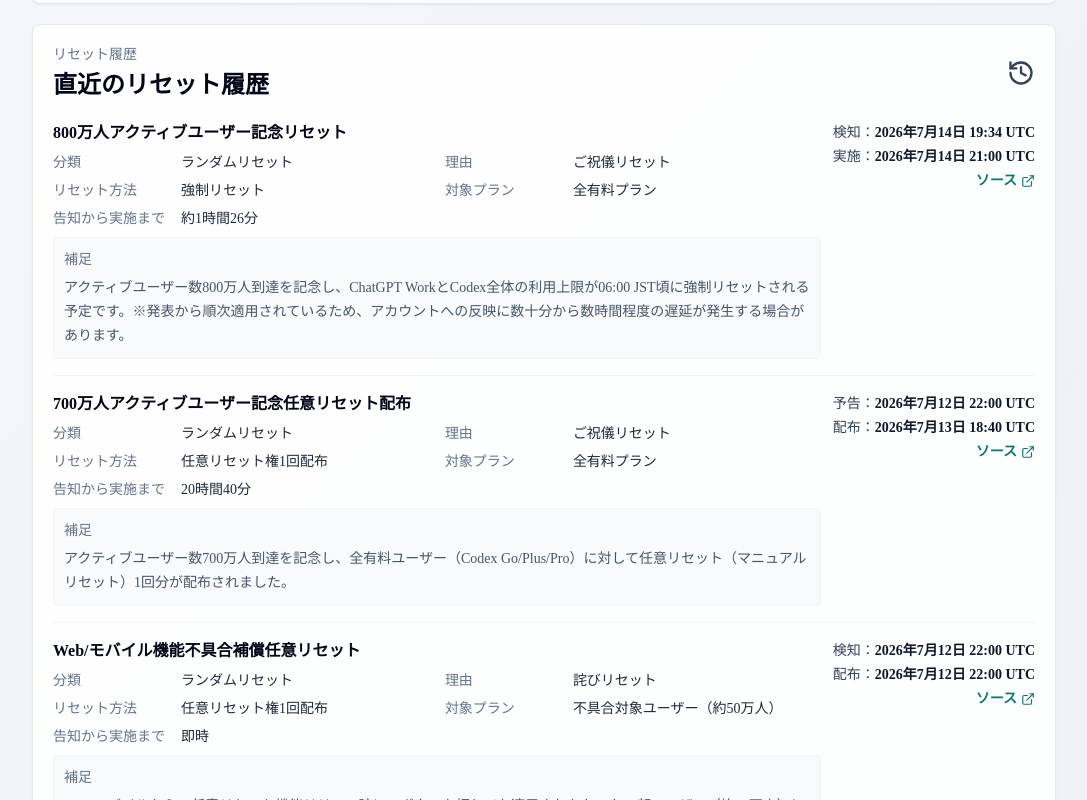
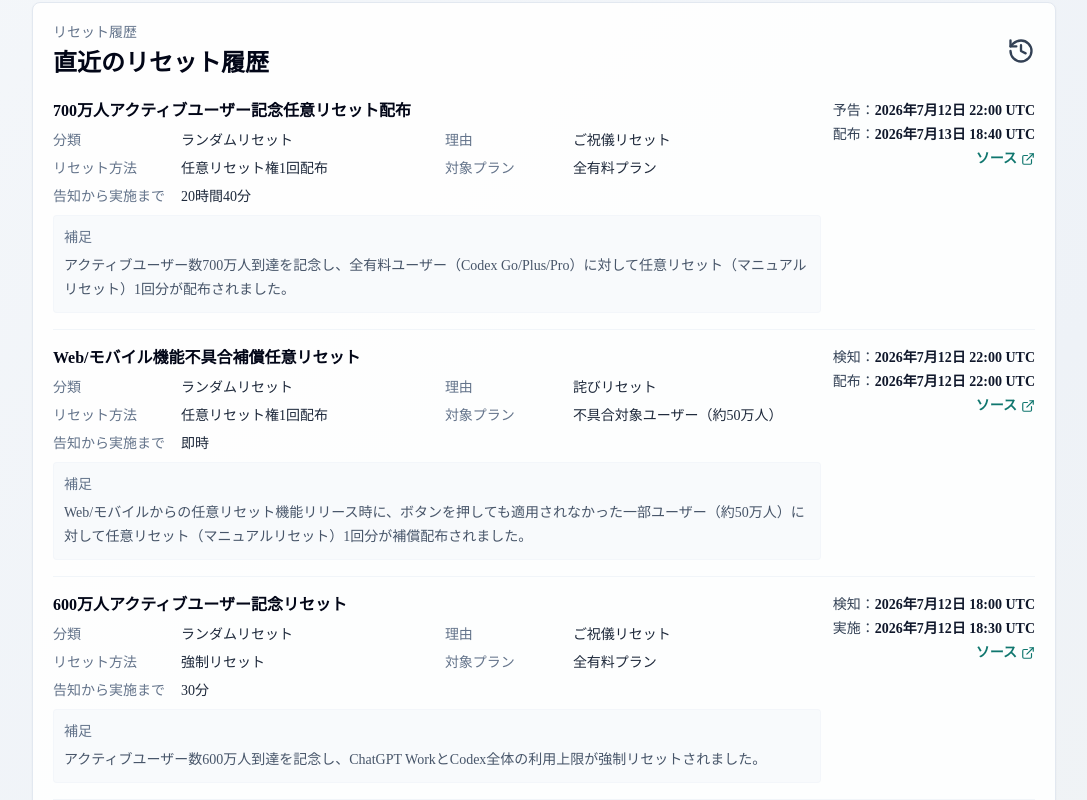
Before and after one commit to gussuri/codex-reset-observatory, a Next.js app: page / in a window 1280 px wide. Shown: the part 1140-1940 px from the top of the page, without its empty margins (96-1183 px from the left). Built offline with nearby package versions, Linux system fonts and the light colour scheme; no server answers.

Commit message:
revert(history): remove 8M reset from history and revert anchor to July 8 for active notice representation

```diff
--- a/data/resetHistory.ts
+++ b/data/resetHistory.ts
@@ -1,10 +1,10 @@
 import type { RadarViewModel, WindowEventLike } from "@/lib/radar";
 
-export const LOCAL_MODEL_UPDATED_AT = "2026-07-15T05:05:00+09:00";
-export const MANUAL_NEXT_REGULAR_RESET_AT = "2026-07-22T06:00:00+09:00";
+export const LOCAL_MODEL_UPDATED_AT = "2026-07-15T05:10:00+09:00";
+export const MANUAL_NEXT_REGULAR_RESET_AT = "2026-07-15T05:00:00+09:00";
 export const MANUAL_NEXT_REGULAR_RESET_TIME_CONFIRMED = false;
-export const MANUAL_LAST_REGULAR_RESET_AT = "2026-07-15T06:00:00+09:00";
-export const MANUAL_SCHEDULE_ANCHOR_AT = "2026-07-15T06:00:00+09:00";
+export const MANUAL_LAST_REGULAR_RESET_AT = "2026-07-08T05:00:00+09:00";
+export const MANUAL_SCHEDULE_ANCHOR_AT = "2026-07-08T05:00:00+09:00";
 export const HISTORY_LIMIT = 10;
 
 export const LOCAL_PERSONAL_RESET_HISTORY: RadarViewModel["recentHistory"] = [
@@ -161,28 +161,6 @@ export const LOCAL_PERSONAL_RESET_HISTORY: RadarViewModel["recentHistory"] = [
 ];
 
 export const LOCAL_RESET_HISTORY: Array<WindowEventLike> = [
-  {
-    id: "local-codex-8m-users-reset-2026-07-15",
-    title: "800万人アクティブユーザー記念リセット",
-    kind: "reset_completed",
-    status: "open",
-    opened_at: "2026-07-15T04:34:00+09:00",
-    closed_at: "2026-07-15T06:00:00+09:00",
-    completed_at: null,
-    window_minutes: 86,
-    scope: "全有料プラン",
-    summary:
-      "アクティブユーザー数800万人到達を記念し、ChatGPT WorkとCodex全体の利用上限が強制リセットされる予定です。06:00 JST 頃の実施が見込まれています。※発表から順次適用されているため、アカウントへの反映に数十分から数時間程度の遅延が発生する場合があります。",
-    source_url: "https://x.com/thsottiaux",
-    details: {
-      cycleType: "ランダムリセット",
-      reasonType: "ご祝儀リセット",
-      resetMethod: "強制リセット",
-      scope: "全有料プラン",
-      noticeToExecution: "約1時間26分",
-      note: "アクティブユーザー数800万人到達を記念し、ChatGPT WorkとCodex全体の利用上限が06:00 JST頃に強制リセットされる予定です。※発表から順次適用されているため、アカウントへの反映に数十分から数時間程度の遅延が発生する場合があります。",
-    },
-  },
   {
     id: "local-codex-6m-users-reset-2026-07-13",
     title: "600万人アクティブユーザー記念リセット",
```
